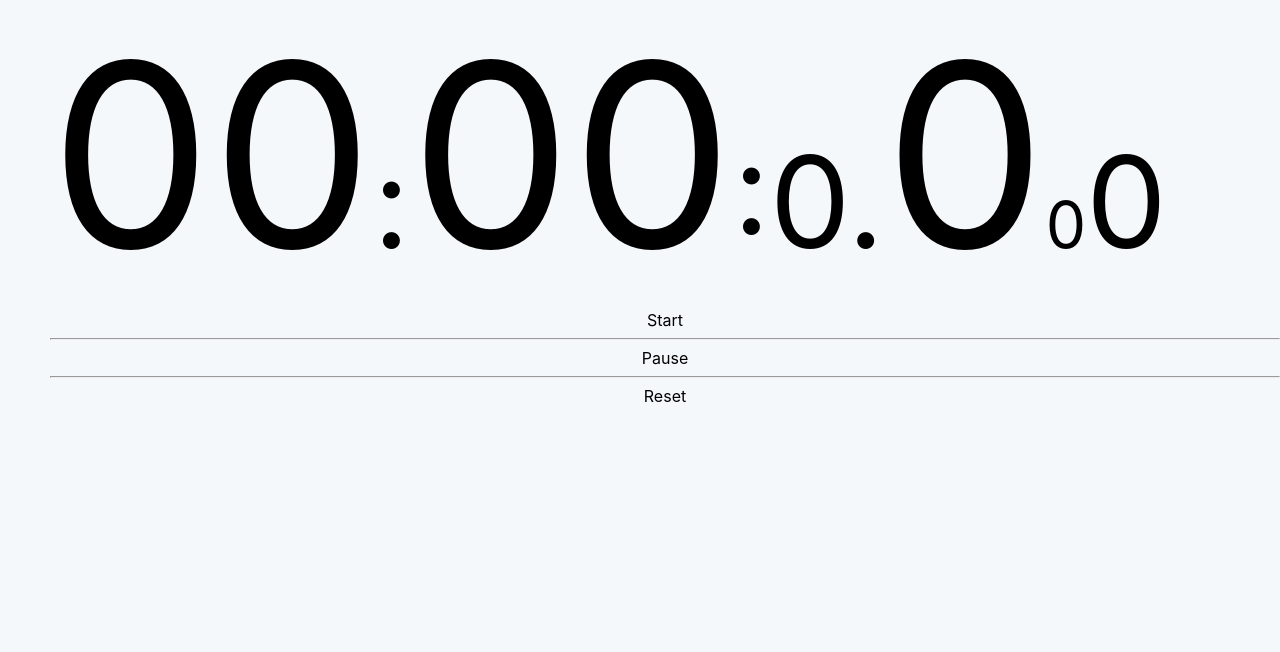
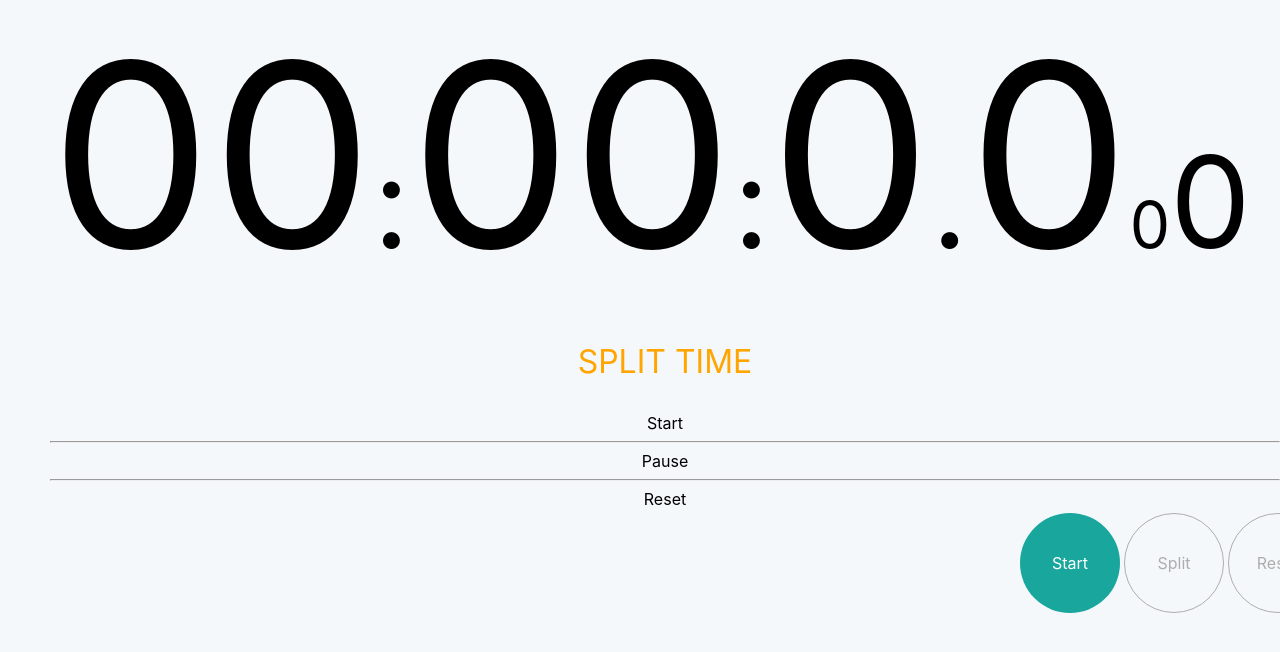
Before and after one commit to mmahadt/starterStopwatch, a React (Create React App) app: page / in a window 1280 px wide. Shown: the top 652 px of the page. Built offline with nearby package versions, Linux system fonts and the light colour scheme.

Commit message:
Remove extra code. Made time an object in state.

```diff
--- a/src/App.js
+++ b/src/App.js
@@ -12,14 +12,14 @@ class App extends React.Component {
     this.state = {
       interval: 0,
       t0: 0,
+      time: {
         unitMillis: 0,
         tenthMillis: 0,
         hundredthMillis: 0,
-      // unitSeconds: 0,
-      // tenSeconds: 0,
         seconds: 0,
         minutes: 0,
         hours: 0,
+      },
       disableResetBtn: true,
       disableSplitBtn: true,
       splitTimeText: "SPLIT TIME",
@@ -40,17 +40,14 @@ class App extends React.Component {
     this.setState((state, props) => {
       const milliseconds = performance.now() - state.t0;
       return {
+        time: {
           unitMillis: Math.floor(milliseconds % 10),
           tenthMillis: Math.floor((milliseconds / 10) % 10),
           hundredthMillis: Math.floor((milliseconds / 100) % 10),
-        // unitSeconds: Math.floor((milliseconds / 1000) % 10),
-        // tenSeconds: Math.floor((milliseconds / 10000) % 10),
           seconds: Math.floor((milliseconds / 1000) % 60),
           minutes: Math.floor((milliseconds / (1000 * 60)) % 60),
           hours: Math.floor((milliseconds / (1000 * 60 * 60)) % 24),
-        // seconds: (state.milliseconds / 1000) % 60,
-        // minutes: (state.milliseconds / (1000 * 60)) % 60,
-        // hours: (state.milliseconds / (1000 * 60 * 60)) % 24,
+        },
       };
     });
   }
@@ -81,14 +78,15 @@ class App extends React.Component {
   updateSplitTimeText() {
     this.setState((state, props) => ({
       splitTimeText:
-        ("00" + this.state.hours).slice(-2) +
+        ("00" + this.state.time.hours).slice(-2) +
         ":" +
-        ("00" + this.state.minutes).slice(-2) +
+        ("00" + this.state.time.minutes).slice(-2) +
         ":" +
-        ("00" + this.state.seconds).slice(-2) +
+        ("00" + this.state.time.seconds).slice(-2) +
         "." +
-        this.state.hundredthMillis +
-        ("00" + this.state.tenthMillis).slice(-2),
+        this.state.time.hundredthMillis +
+        ("" + this.state.time.tenthMillis) +
+        ("" + this.state.time.unitMillis),
     }));
   }
 
@@ -145,14 +143,14 @@ class App extends React.Component {
   reset() {
     this.setState((state, props) => ({
       t0: 0,
+      time: {
         unitMillis: 0,
         tenthMillis: 0,
         hundredthMillis: 0,
-      // unitSeconds: 0,
-      // tenSeconds: 0,
         seconds: 0,
         minutes: 0,
         hours: 0,
+      },
       disableResetBtn: true,
     }));
   }
@@ -164,22 +162,21 @@ class App extends React.Component {
         {/* <Stopwatch time={this.state}></Stopwatch> */}
 
         <div className="stopwatch">
-          <span id="hours">{("00" + this.state.hours).slice(-2)}</span>:
-          <span id="minutes">{("00" + this.state.minutes).slice(-2)}</span>:
-          {/* <span id="tenSeconds">{this.state.tenSeconds}</span> */}
-          <span id="unitSeconds">{this.state.seconds}</span>.
-          <span id="hundredthOfMillis">{this.state.hundredthMillis}</span>
-          <span id="tenthOfMillis">{this.state.tenthMillis}</span>
-          <span id="unitMillis">{this.state.unitMillis}</span>
+          <span id="hours">{("00" + this.state.time.hours).slice(-2)}</span>:
+          <span id="minutes">{("00" + this.state.time.minutes).slice(-2)}</span>
+          :<span id="seconds">{this.state.time.seconds}</span>.
+          <span id="hundredthOfMillis">{this.state.time.hundredthMillis}</span>
+          <span id="tenthOfMillis">{this.state.time.tenthMillis}</span>
+          <span id="unitMillis">{this.state.time.unitMillis}</span>
         </div>
 
-        {/* <SplitTime time={this.state.splitTimeText}></SplitTime> */}
+        <SplitTime time={this.state.splitTimeText}></SplitTime>
         <button onClick={() => this.start()}>Start</button>
         <hr></hr>
         <button onClick={() => this.pause()}>Pause</button>
         <hr></hr>
         <button onClick={() => this.reset()}>Reset</button>
-        {/* <ButtonsContainer
+        <ButtonsContainer
           start={this.start}
           pause={() => this.pause()}
           split={() => this.updateSplitTimeText()}
@@ -191,7 +188,7 @@ class App extends React.Component {
           enableSplit={() => this.enableSplit()}
           disableSplit={() => this.disableSplit()}
         ></ButtonsContainer>
-        <LogTable time={this.state}></LogTable> */}
+        <LogTable time={this.state}></LogTable>
       </div>
     );
   }
```
Lines whose indentation alone changed are shown as unchanged.
